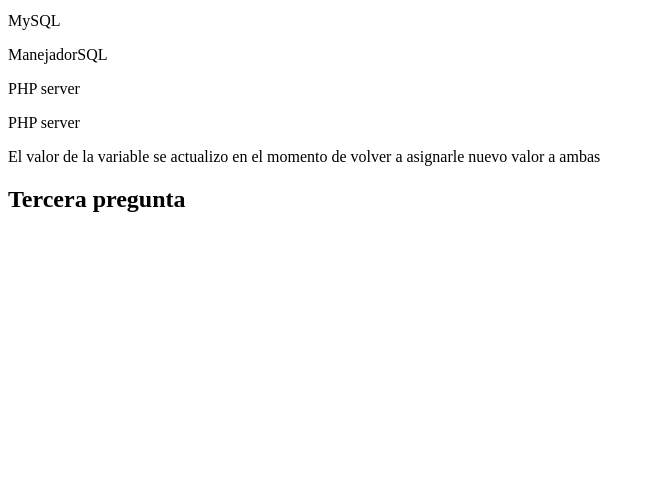
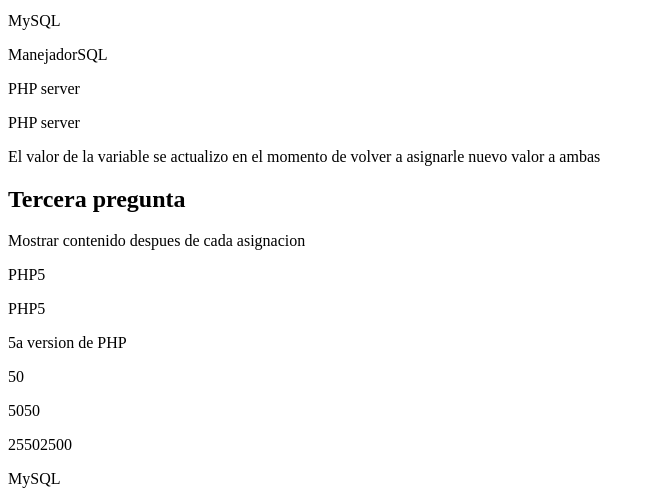
Before and after one commit to fitosmon/tecnologias_web, a PHP site: page /practica2.php in a window 1280 px wide. Shown: the part 410-914 px from the top of the page, without its empty margins (0-655 px from the left). Before the commit the page ends 622 px from the top, so only its background shows below. Run offline with PHP 8.4, Linux system fonts and the light colour scheme.

Commit message:
tercera pregunta

```diff
--- a/tecweb/practicas/p02/practica2.php
+++ b/tecweb/practicas/p02/practica2.php
@@ -37,5 +37,22 @@
     <p>El valor de la variable se actualizo en el momento de volver a asignarle nuevo valor a ambas</p>
 
     <h2>Tercera pregunta</h2>
+    <p>Mostrar contenido despues de cada asignacion</p>
+    <?php
+    $a = "PHP5";
+    echo "<p>$a</p>";
+    $z[] = &$a;
+    echo "<p>$z[0]</p>";
+    $b = "5a version de PHP";
+    echo "<p>$b</p>";
+    $c = $b*10;
+    echo "<p>$c</p>";
+    $a .= $b;
+    echo "<p>$a</p>";
+    $b *= $c;
+    echo "<p>$b</p>";
+    $z[0] = "MySQL";
+    echo "<p>$z[0]</p>";
+    ?>
 </body>
 </html>
```
